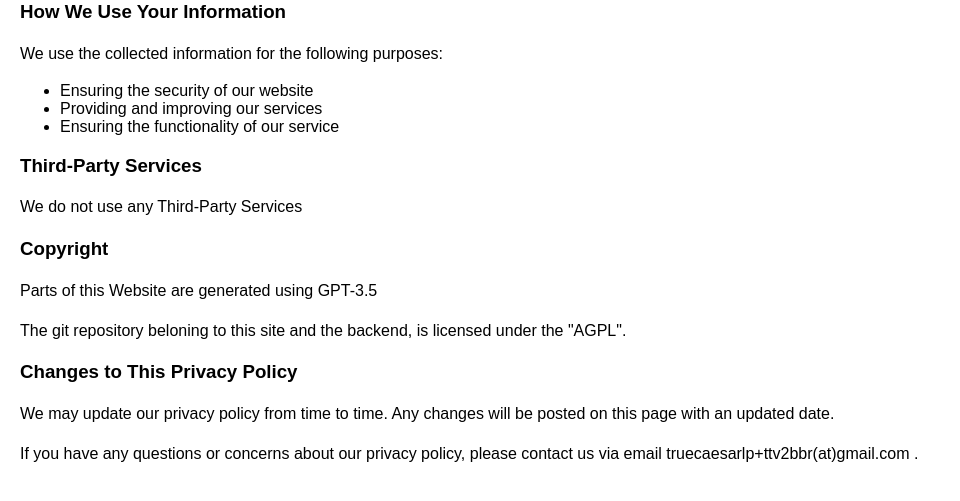
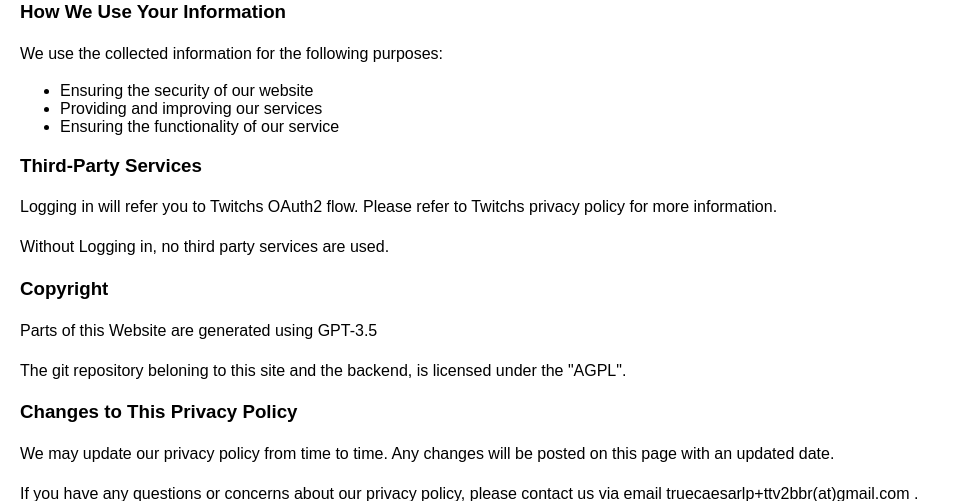
Before and after one commit to caesarakalaeii/TwitchToREST, a Python web app: template templates/privacy.html in a window 1280 px wide. Shown: the part 299-800 px from the top of the page, without its empty margins (0-960 px from the left). Before the commit the page ends 761 px from the top, so only its background shows below. Run offline with Jinja, Linux system fonts and the light colour scheme; the template is opened without the code that fills it, so the values that code supplies are empty.

Commit message:
Admit that you use twitch

```diff
--- a/templates/privacy.html
+++ b/templates/privacy.html
@@ -44,7 +44,8 @@
     </ul>
 
     <h3>Third-Party Services</h3>
-    <p>We do not use any Third-Party Services</p>
+    <p>Logging in will refer you to Twitchs OAuth2 flow. Please refer to Twitchs privacy policy for more information.</p>
+    <p>Without Logging in, no third party services are used.</p>
 
     <h3>Copyright</h3>
     <p>Parts of this Website are generated using GPT-3.5</p>
```
